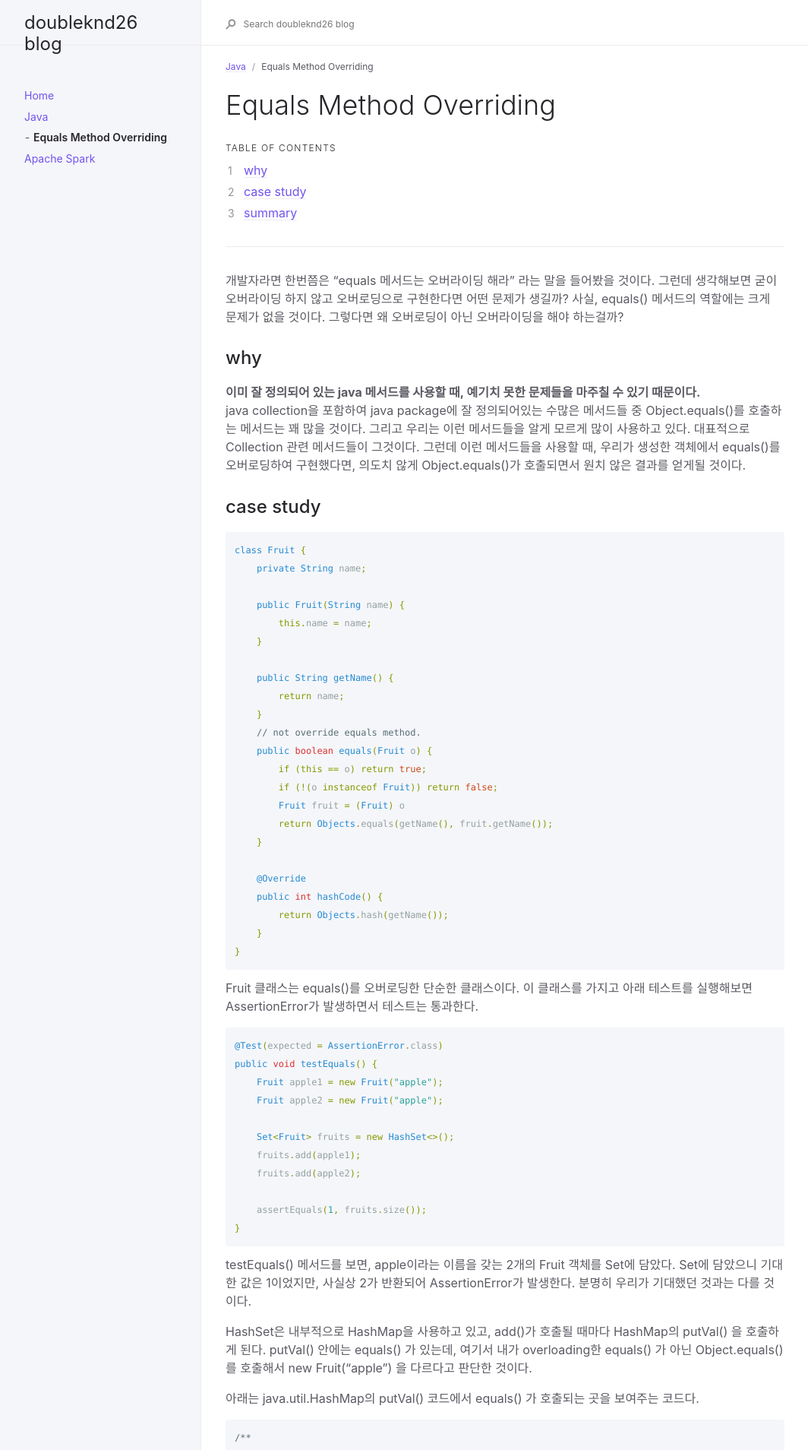
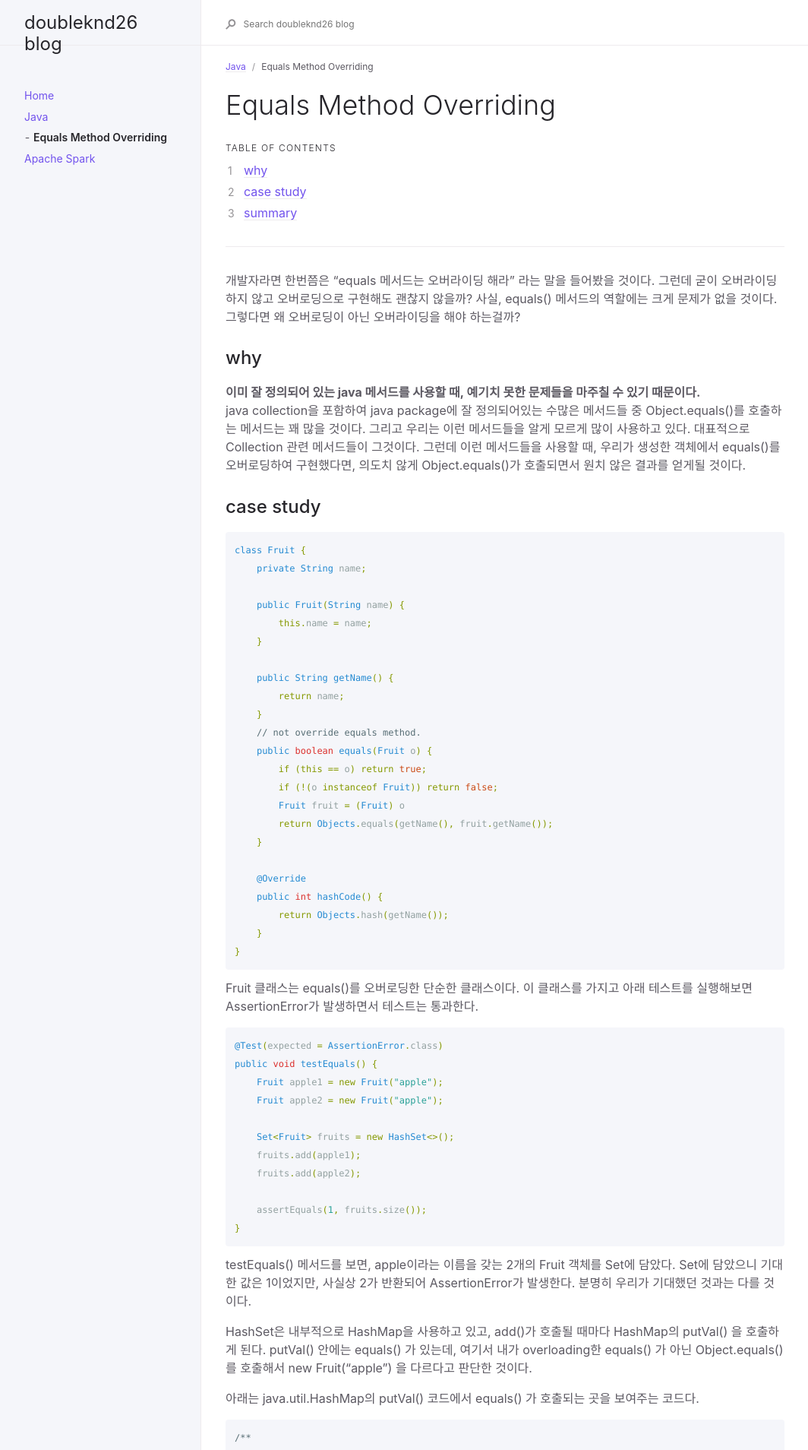
Before and after one commit to doubleknd26/blog, a Jekyll site: the page built from docs/java/equals-method-overriding.md, in a window 1280 px wide. Shown: the top 1908 px of the page at 76% size, without its empty margins (91-1155 px from the left). Built offline with Jekyll 4.4.1, drawn with Linux system fonts in a browser that asks for light colours.

Commit message:
[update] update contents

```diff
--- a/docs/java/equals-method-overriding.md
+++ b/docs/java/equals-method-overriding.md
@@ -16,7 +16,7 @@ nav_order: 1
 
 ---
 
-개발자라면 한번쯤은 "equals 메서드는 오버라이딩 해라" 라는 말을 들어봤을 것이다. 그런데 생각해보면 굳이 오버라이딩 하지 않고 오버로딩으로 구현한다면 어떤 문제가 생길까? 사실, equals() 메서드의 역할에는 크게 문제가 없을 것이다. 그렇다면 왜 오버로딩이 아닌 오버라이딩을 해야 하는걸까?
+개발자라면 한번쯤은 "equals 메서드는 오버라이딩 해라" 라는 말을 들어봤을 것이다. 그런데 굳이 오버라이딩 하지 않고 오버로딩으로 구현해도 괜찮지 않을까? 사실, equals() 메서드의 역할에는 크게 문제가 없을 것이다. 그렇다면 왜 오버로딩이 아닌 오버라이딩을 해야 하는걸까?
 
 ## why
 **이미 잘 정의되어 있는 java 메서드를 사용할 때, 예기치 못한 문제들을 마주칠 수 있기 때문이다.**
```
